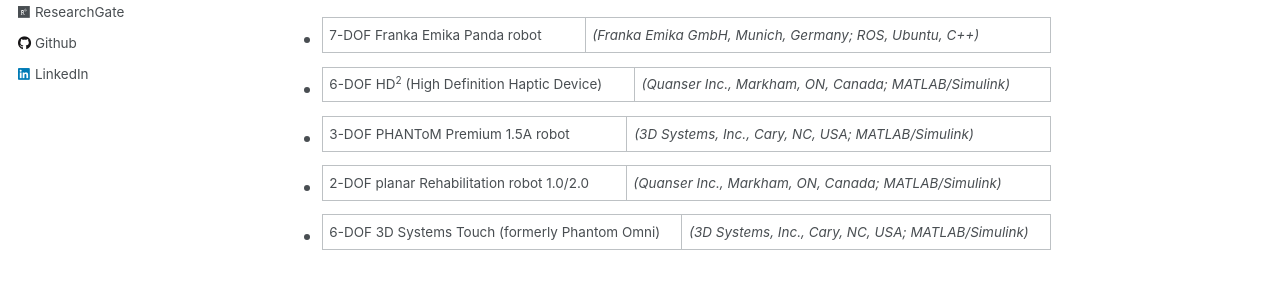
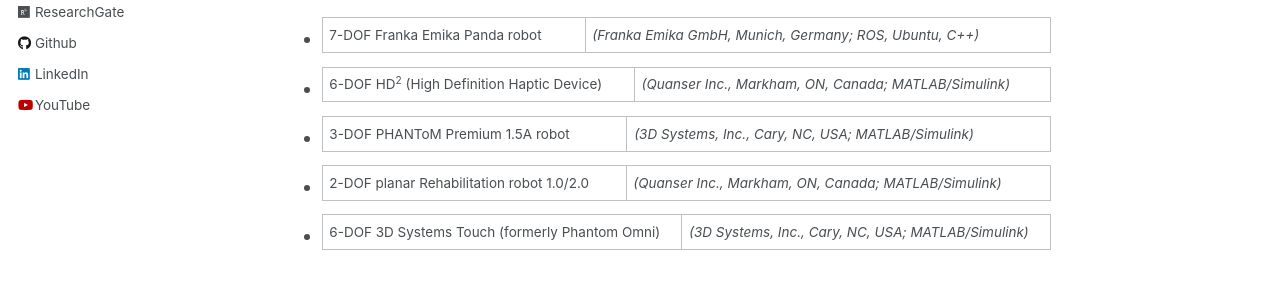
Before and after one commit to teng4/teng4.github.io, a Jekyll site: the page built from _pages/about.md, in a window 1280 px wide. Shown: the part 561-850 px from the top of the page. Built offline with Jekyll 4.4.1, drawn with Linux system fonts in a browser that asks for light colours; some web fonts are replaced.

Commit message:
Update _config.yml

```diff
--- a/_config.yml
+++ b/_config.yml
@@ -70,7 +70,7 @@
   weibo            : # Username
   wikipedia        : # Username
   xing             : # Username
-  youtube          : #"tengli3007" # Username
+  youtube          : "@tengli3007" # Username
   zhihu            : # URL
 
 
```
